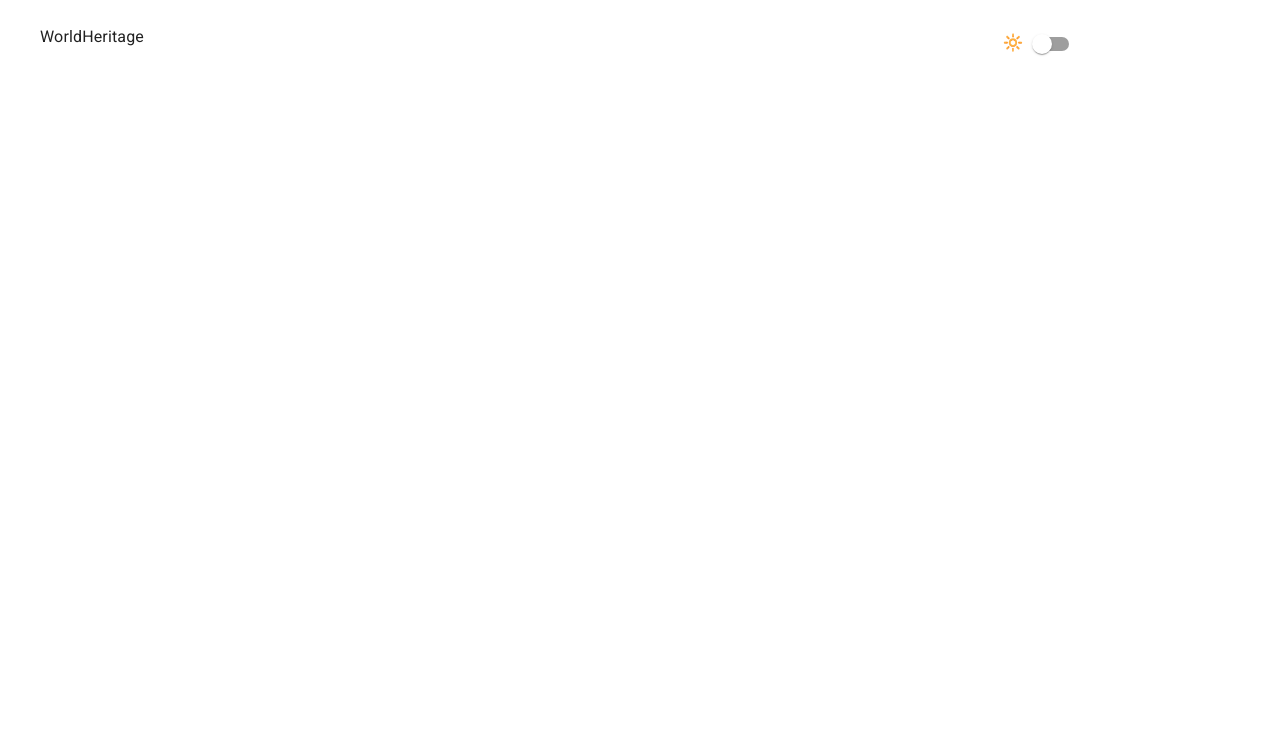
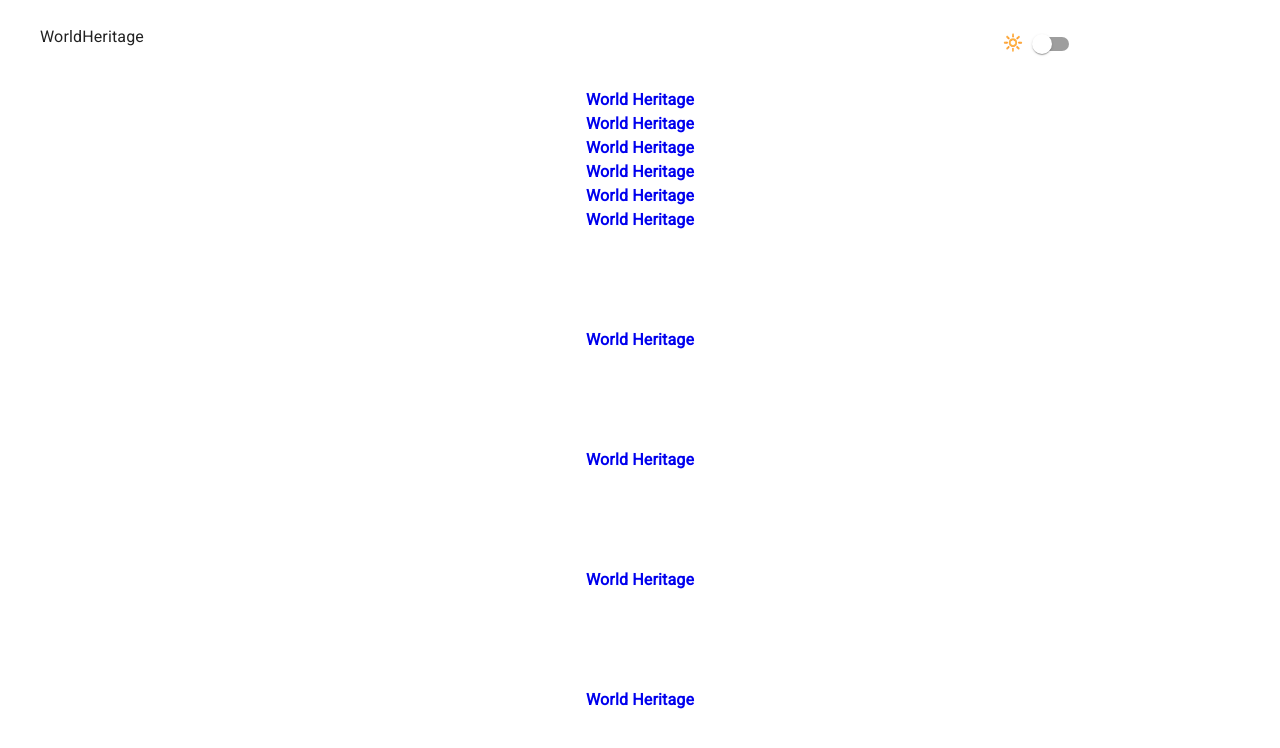
Before and after one commit to zigzagdev/world-heritage, a React (Create React App) app in the folder app/: page / in a window 1280 px wide. Shown: the top 748 px of the page. Built offline with nearby package versions, Linux system fonts and the light colour scheme; the HTML template or start-up script is replaced by a standard one.

Commit message:
testingMainComponent

```diff
--- a/app/src/App.tsx
+++ b/app/src/App.tsx
@@ -2,11 +2,73 @@ import React from 'react';
 import logo from './logo.svg';
 import './App.css';
 import Header from "./layouts/Header";
+import Footer from "./layouts/Footer";
 
 function App() {
   return (
     <div className="App">
       <Header/>
+        <a href="/" style={{textDecoration: "none"}}>
+            <strong>World Heritage</strong>
+        </a>
+        <br/>
+        <a href="/" style={{textDecoration: "none"}}>
+            <strong>World Heritage</strong>
+        </a>
+        <br/>
+        <a href="/" style={{textDecoration: "none"}}>
+            <strong>World Heritage</strong>
+        </a>
+        <br/>
+        <a href="/" style={{textDecoration: "none"}}>
+            <strong>World Heritage</strong>
+        </a>
+        <br/>
+        <a href="/" style={{textDecoration: "none"}}>
+            <strong>World Heritage</strong>
+        </a>
+        <br/>
+        <a href="/" style={{textDecoration: "none"}}>
+            <strong>World Heritage</strong>
+        </a>
+        <br/>
+        <br/>
+        <br/>
+        <br/>
+        <br/>
+        <a href="/" style={{textDecoration: "none"}}>
+            <strong>World Heritage</strong>
+        </a>
+        <br/>
+        <br/>
+        <br/>
+        <br/>
+        <br/>
+        <a href="/" style={{textDecoration: "none"}}>
+            <strong>World Heritage</strong>
+        </a>
+        <br/>
+        <br/>
+        <br/>
+        <br/>
+        <br/>
+        <a href="/" style={{textDecoration: "none"}}>
+            <strong>World Heritage</strong>
+        </a>
+        <br/>
+        <br/>
+        <br/>
+        <br/>
+        <br/>
+        <a href="/" style={{textDecoration: "none"}}>
+            <strong>World Heritage</strong>
+        </a>
+        <br/>
+        <br/>
+        <br/>
+        <br/>
+        <br/>
+      <Footer/>
     </div>
   );
 }
```
